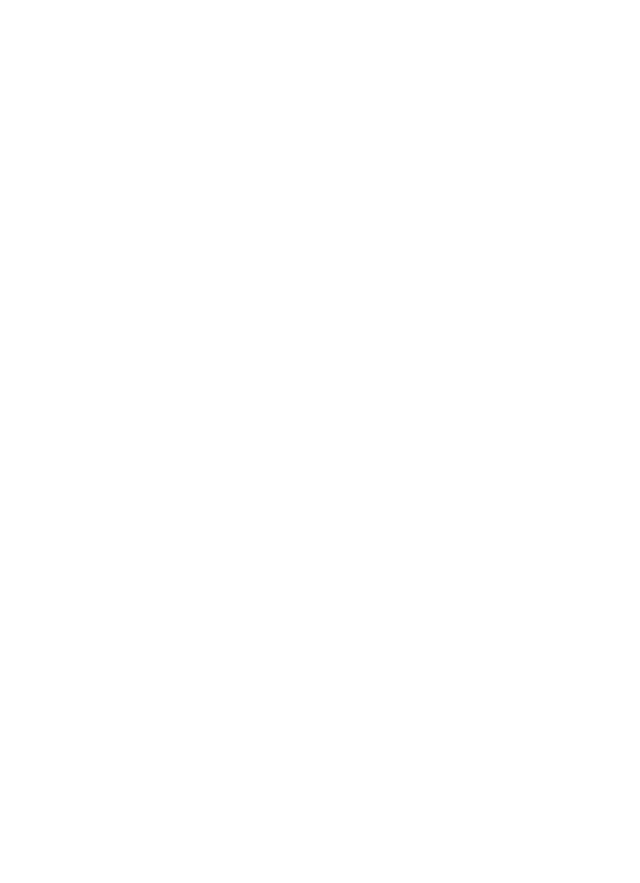
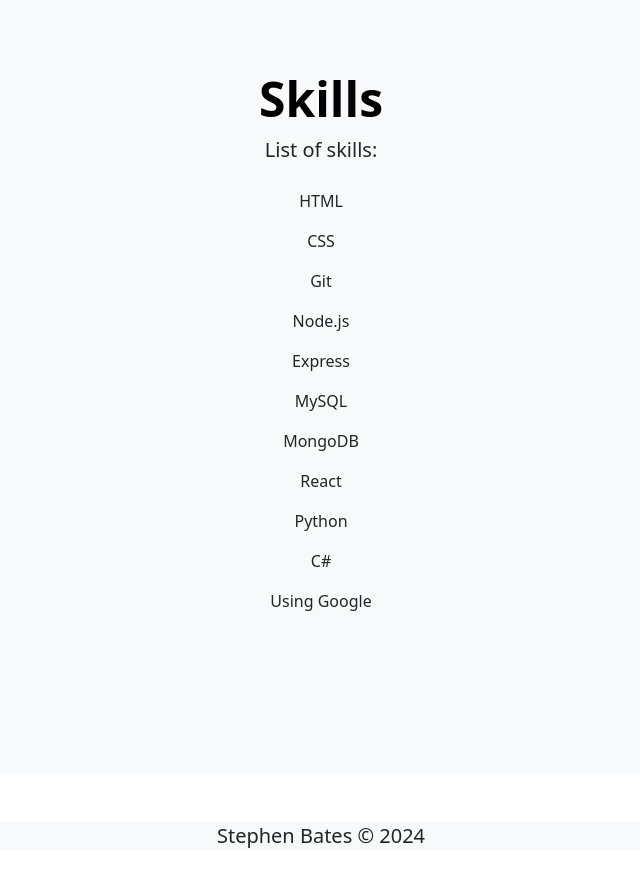
Before and after one commit to Stephen-Bates/React-Portfolio, a React (Vite) app: page /Resume in a window 1280 px wide. Before the commit this address had no page. Shown: the part 360-1243 px from the top of the page, without its empty margins (319-959 px from the left). Before the commit the page ends 800 px from the top, so only its background shows below. Built offline with nearby package versions, Linux system fonts and the light colour scheme.

Commit message:
Added footer

```diff
--- a/src/App.jsx
+++ b/src/App.jsx
@@ -4,6 +4,7 @@
 import "../node_modules/bootstrap/dist/js/bootstrap.bundle.min.js";
 
 import Header from './components/Header'
+import Footer from './components/Footer'
 
 function App() {
 
@@ -11,6 +12,7 @@
     <>
       <Header />
       <Outlet />
+      <Footer />
     </>
   )
 }
--- /dev/null
+++ b/src/components/Footer/index.jsx
@@ -0,0 +1,8 @@
+export default function Footer() {
+    return (
+        <footer className='sticky lead bg-body-tertiary mt-auto'>
+            {/* but not really */}
+            Stephen Bates &copy; 2024
+        </footer>
+    );
+};
--- a/src/pages/ResumePage.jsx
+++ b/src/pages/ResumePage.jsx
@@ -0,0 +1,7 @@
+import Resume from "../components/Resume";
+
+export default function ResumePage() {
+    return (
+        <Resume />
+    );
+}
```
Also changed, not shown: src/main.jsx (+5 -5 lines).
